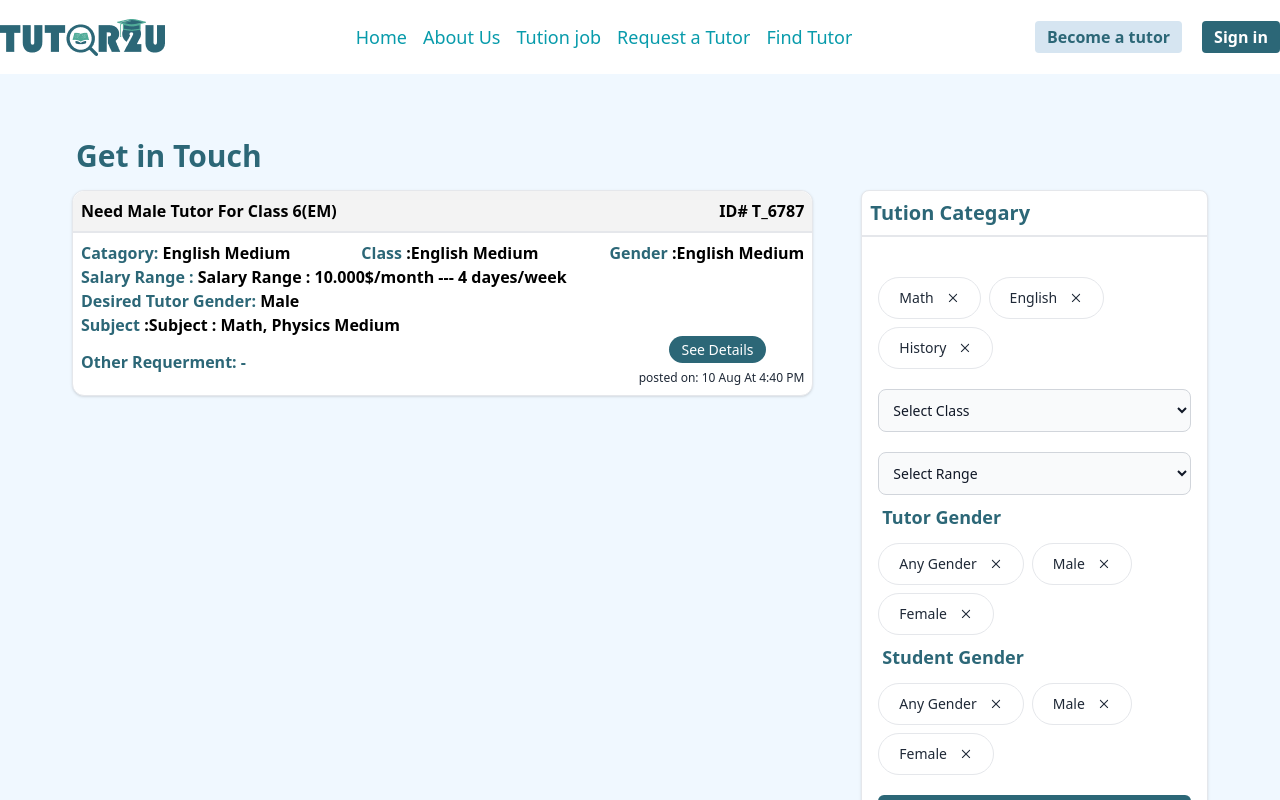
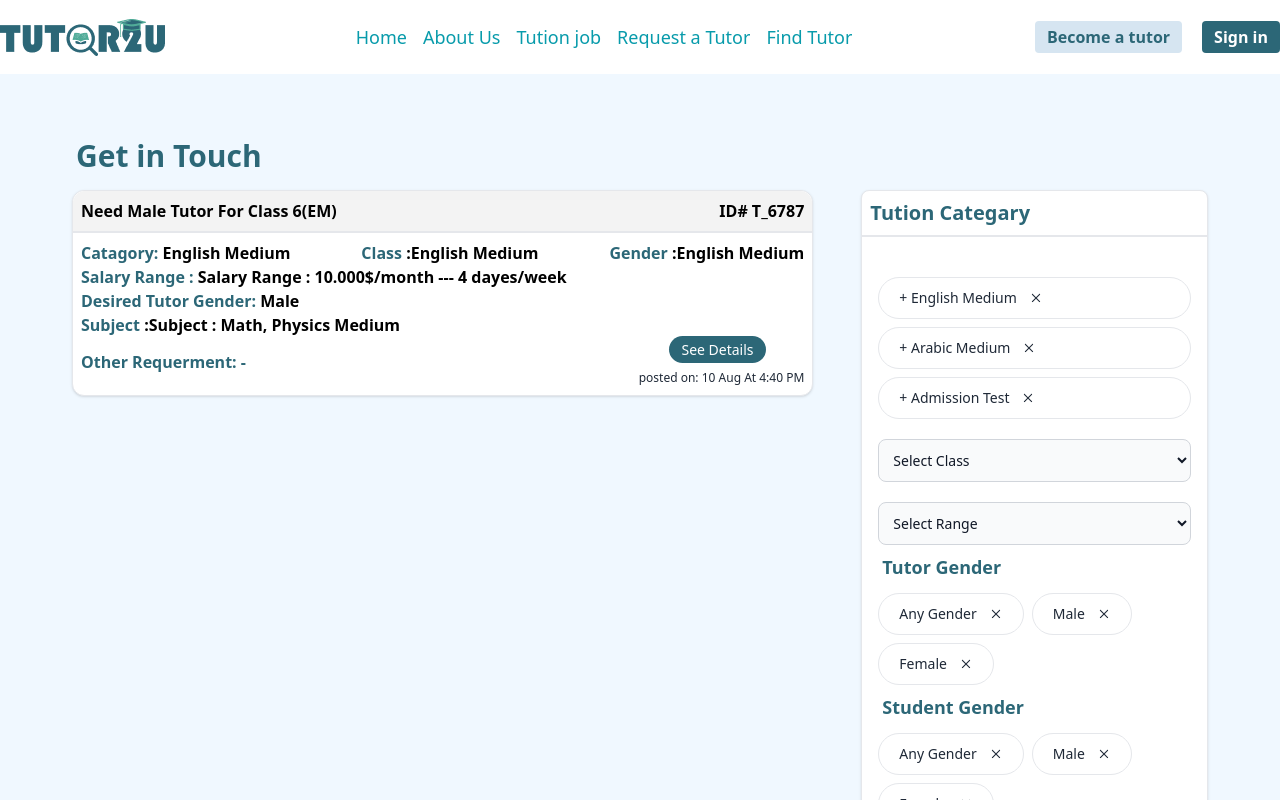
Before and after one commit to krazytofayel/tutor2u, a React (Vite) app: page /tutor_job in a window 1280 px wide. Shown: the top 800 px of the page. Built offline with nearby package versions, Linux system fonts and the light colour scheme; the HTML template or start-up script is replaced by a standard one.

Commit message:
tution job  page check complete

```diff
--- a/src/Components/Pages/TutionJob/TutionJob.jsx
+++ b/src/Components/Pages/TutionJob/TutionJob.jsx
@@ -15,9 +15,9 @@ const TutionJob = () => {
   }
   window.addEventListener("scroll", setFixed);
   const ButtonData = [
-    { id: 1, buttoncontant: "Math" },
-    { id: 2, buttoncontant: "English" },
-    { id: 3, buttoncontant: "History" },
+    { id: 1, buttoncontant: "+ English Medium" },
+    { id: 2, buttoncontant: "+ Arabic Medium" },
+    { id: 3, buttoncontant: "+ Admission Test" },
   ];
   const ButtonData2 = [
     { id: 1, buttoncontant: "Any Gender" },
@@ -127,7 +127,7 @@ const TutionJob = () => {
                           <button
                             key={btn.id}
                             type="button"
-                            className="text-gray-800 bg-white hover:bg-[#089bab] border focus:ring-4 focus:outline-none hover:text-white focus:ring-blue-200 font-medium rounded-full text-sm px-5 py-2.5 text-center inline-flex items-center"
+                            className="text-gray-800 bg-white hover:bg-[#089bab] border focus:ring-4 focus:outline-none hover:text-white focus:ring-blue-200 font-medium rounded-full text-sm px-5 py-2.5 w-full text-center inline-flex items-center"
 
                           >
                             {btn.buttoncontant}
```
